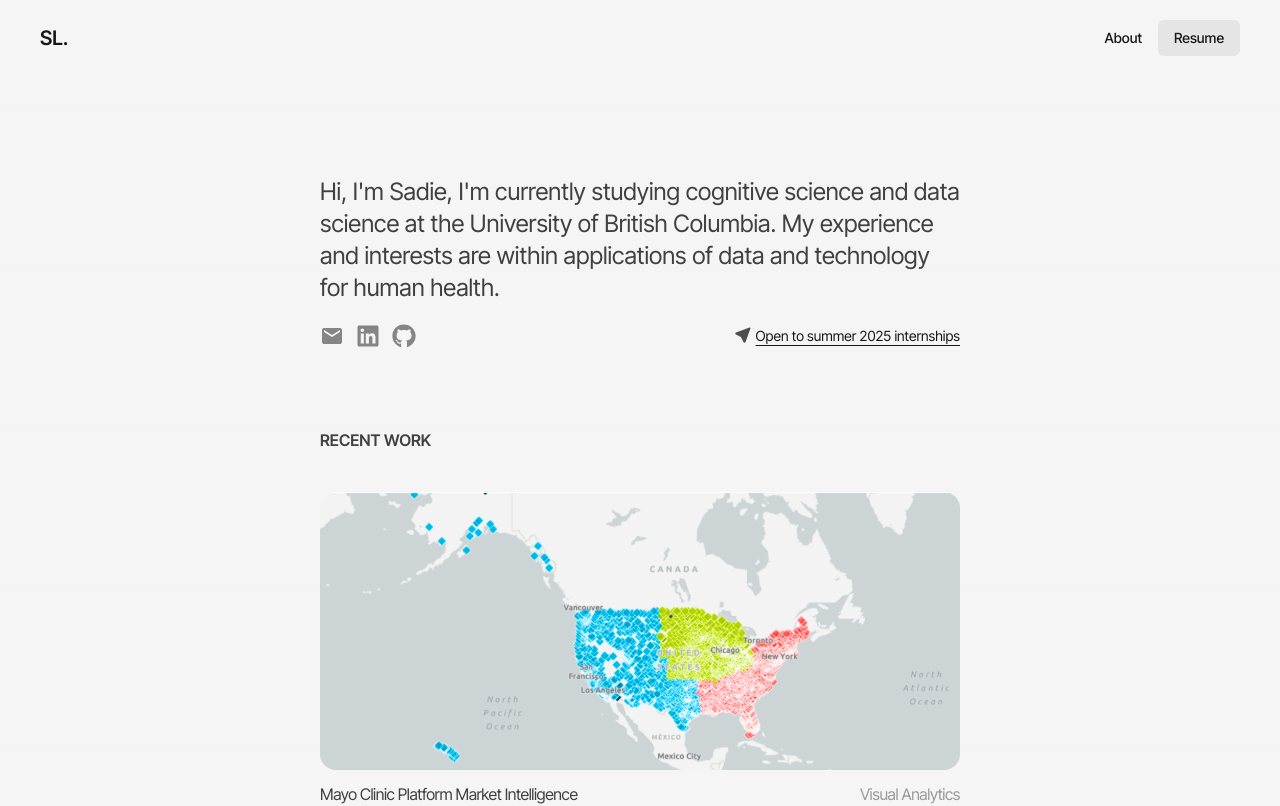
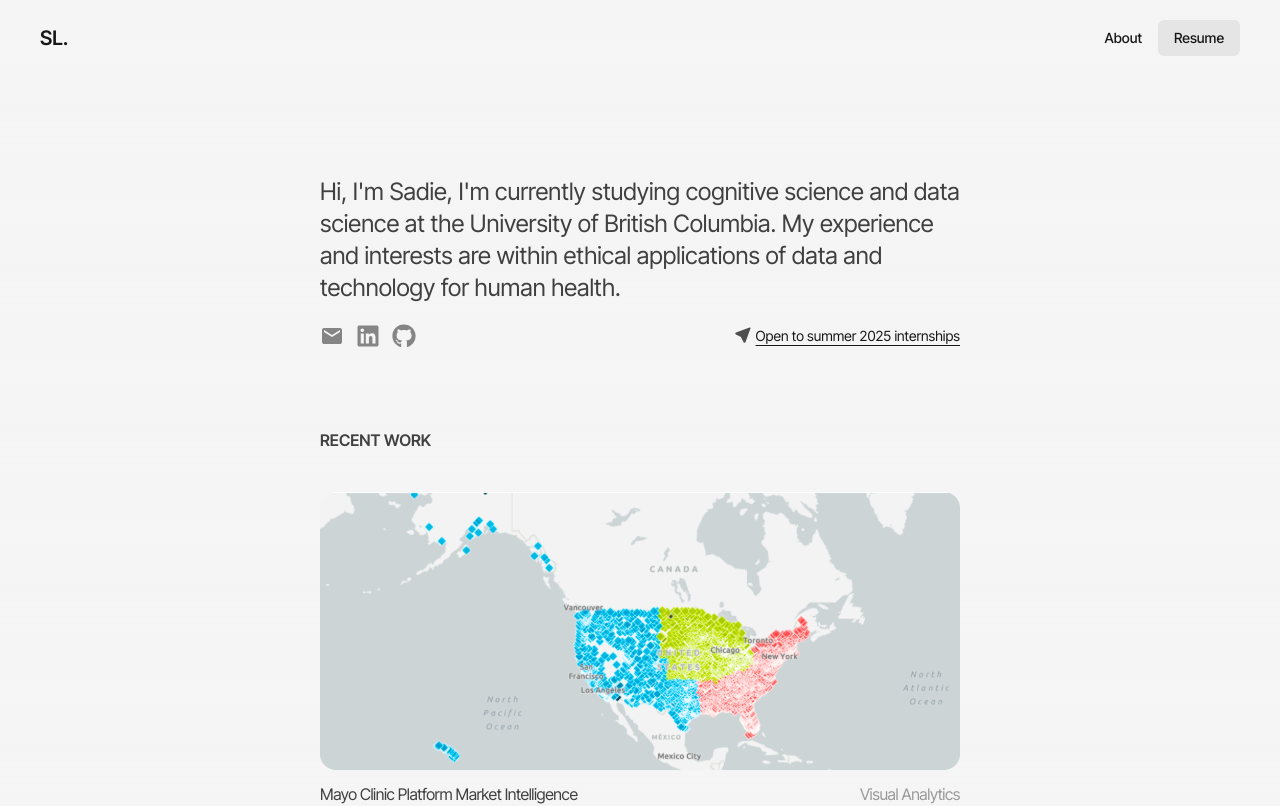
Before and after one commit to leesadie/Portfolio_24_25, a Next.js app: page / in a window 1280 px wide. Shown: the top 806 px of the page. Built offline with nearby package versions, Linux system fonts and the light colour scheme.

Commit message:
updated hero

```diff
--- a/app/components/hero/Hero.tsx
+++ b/app/components/hero/Hero.tsx
@@ -81,7 +81,7 @@ const Hero = () => {
                 "
             >
                 Hi, I'm Sadie, I'm currently studying cognitive science and data science at the University of British Columbia.
-                My experience and interests are within applications of data and technology for human health.
+                My experience and interests are within ethical applications of data and technology for human health.
             </div>
             <div className="flex justify-between items-center">
                 <div className="flex flex-row pt-5 gap-3">
--- a/app/components/hero/Hero_Sm.tsx
+++ b/app/components/hero/Hero_Sm.tsx
@@ -76,7 +76,7 @@ const Hero_Sm = () => {
                 "
             >
                 Hi, I'm Sadie, I'm currently studying cognitive science and data science at UBC.
-                My experience and interests are within applications of data and technology for human health.
+                My experience and interests are within ethical applications of data and technology for human health.
             </div>
             <div className="flex flex-row justify-start pt-5 gap-3">
                 <a target="_blank" rel="noopener noreferrer" href="mailto:leesadie025@gmail.com">
```
